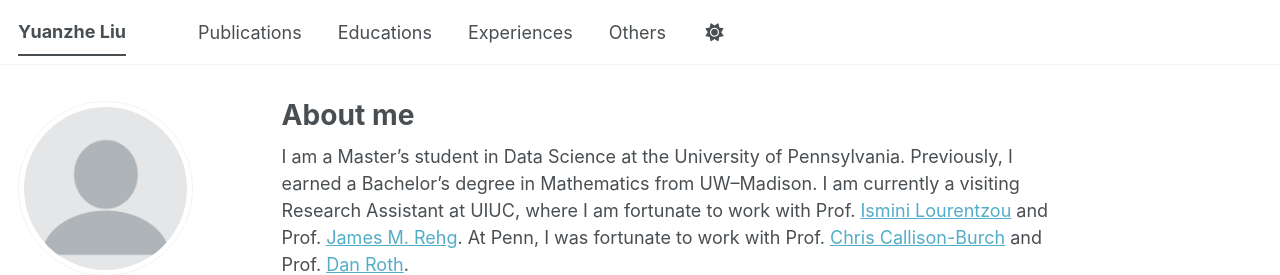
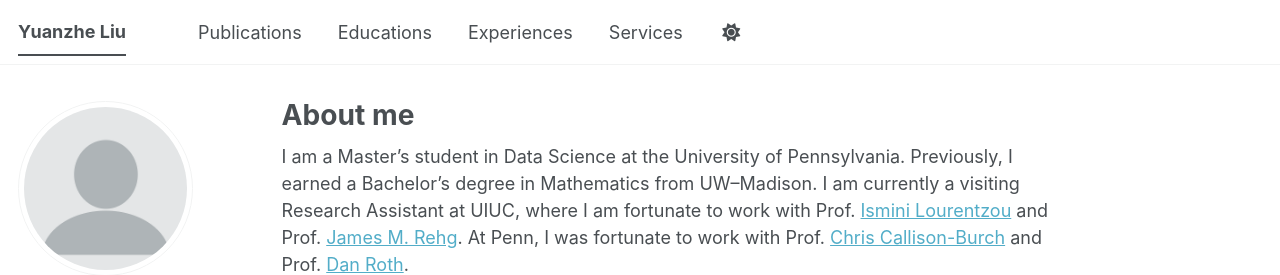
Before and after one commit to yuanzhel0903/yuanzhel0903.github.io, a Jekyll site: the page built from _pages/about.md, in a window 1280 px wide. Shown: the top 275 px of the page. Built offline with Jekyll 4.4.1, drawn with Linux system fonts in a browser that asks for light colours; some web fonts are replaced; a script bundle is joined from its source files by our own code; library files that are not in the unit come from our copies.

Commit message:
Update navigation.yml

```diff
--- a/_data/navigation.yml
+++ b/_data/navigation.yml
@@ -17,5 +17,5 @@ main:
   - title: "Experiences"
     url: /#experiences
 
-  - title: "Others"
-    url: /#others
+  - title: "Services"
+    url: /#services
```
